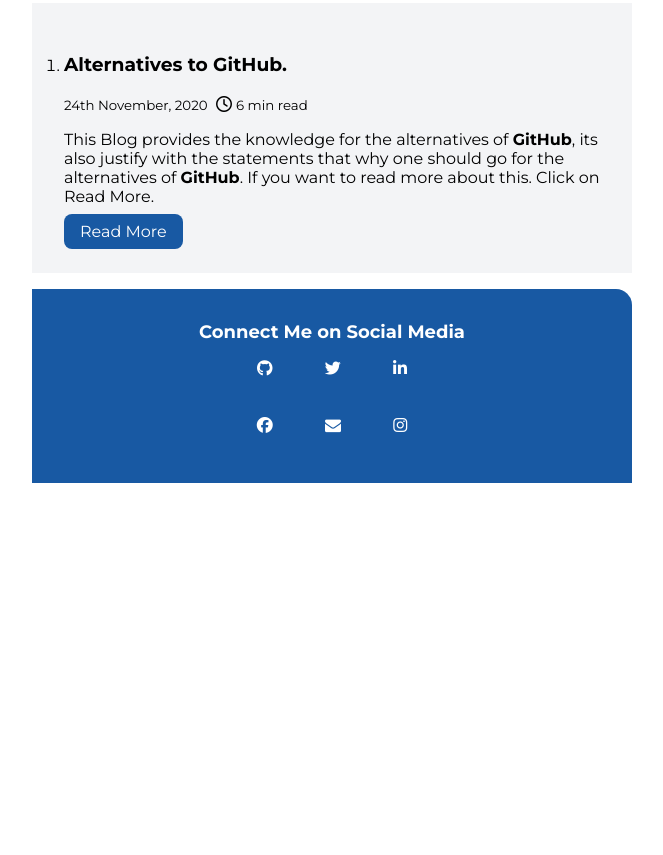
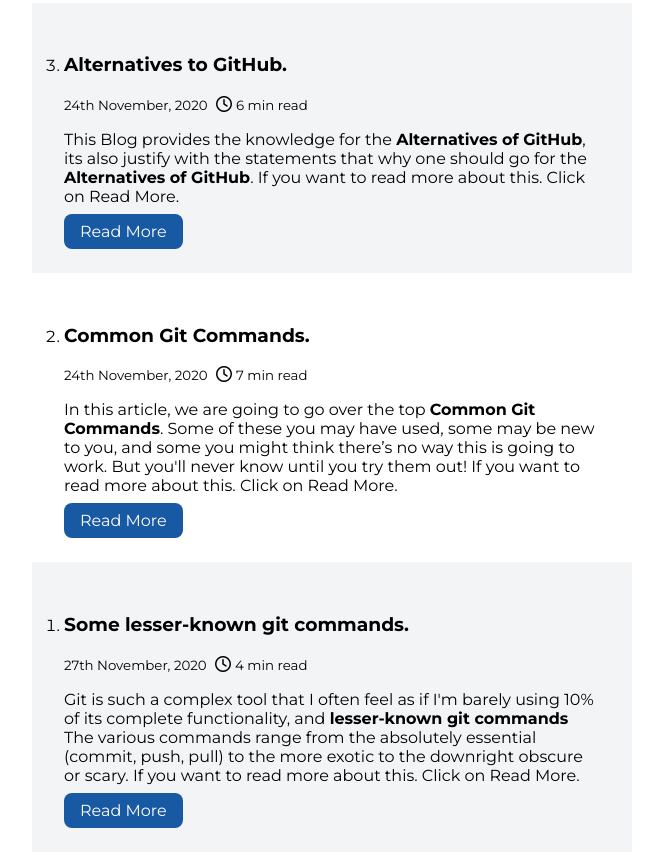
Before and after one commit to manishrajmishra/manish-raj-portfolio, a plain HTML site: page blogs.html in a window 1280 px wide. Shown: the part 462-1317 px from the top of the page, without its empty margins (308-971 px from the left). Before the commit the page ends 945 px from the top, so only its background shows below. Drawn offline with Linux system fonts and the light colour scheme.

Commit message:
feat: added two more blogs in blogs.html with the link for the blog if someone wants to read more about the blog

```diff
--- a/blogs.html
+++ b/blogs.html
@@ -37,10 +37,39 @@
                     <h1>Alternatives to GitHub.</h1>
                     <small>24th November, 2020</small>&nbsp;&nbsp;<i class="far fa-clock">&nbsp;</i><small>6 min read</small>
                     <p>
-                        This Blog provides the knowledge for the alternatives of <strong>GitHub</strong>,
-                        its also justify with the statements that why one should go for the alternatives of <strong>GitHub</strong>. If you want to read more about this. Click on Read More.
+                        This Blog provides the knowledge for the <strong>Alternatives of GitHub</strong>,
+                        its also justify with the statements that why one should go for the <strong>Alternatives of GitHub</strong>.
+                        If you want to read more about this. Click on Read More.
                     </p>
                     <a href="https://manish-raj-blogs.hashnode.dev/alternative-to-github" class="link link-primary">Read More</a>
+                </article>
+            </li>
+        </section>
+        <section class="section">
+            <li>
+                <article>
+                    <h1>Common Git Commands.</h1>
+                    <small>24th November, 2020</small>&nbsp;&nbsp;<i class="far fa-clock">&nbsp;</i><small>7 min read</small>
+                    <p>
+                        In this article, we are going to go over the top <strong>Common Git Commands</strong>.
+                        Some of these you may have used, some may be new to you, and some you might think there’s no way this is going to work.
+                        But you'll never know until you try them out! If you want to read more about this. Click on Read More.
+                    </p>
+                    <a href="https://manish-raj-blogs.hashnode.dev/common-git-commands" class="link link-primary">Read More</a>
+                </article>
+            </li>
+        </section>
+        <section class="section ow">
+            <li>
+                <article>
+                    <h1>Some lesser-known git commands.</h1>
+                    <small>27th November, 2020</small>&nbsp;&nbsp;<i class="far fa-clock">&nbsp;</i><small>4 min read</small>
+                    <p>
+                        Git is such a complex tool that I often feel as if I'm barely using 10% of its complete functionality, and <strong>lesser-known git commands</strong>
+                        The various commands range from the absolutely essential (commit, push, pull) to the more exotic to the downright obscure or scary.
+                        If you want to read more about this. Click on Read More.
+                    </p>
+                    <a href="https://manish-raj-blogs.hashnode.dev/some-lesser-known-git-commands" class="link link-primary">Read More</a>
                 </article>
             </li>
         </section>
```
